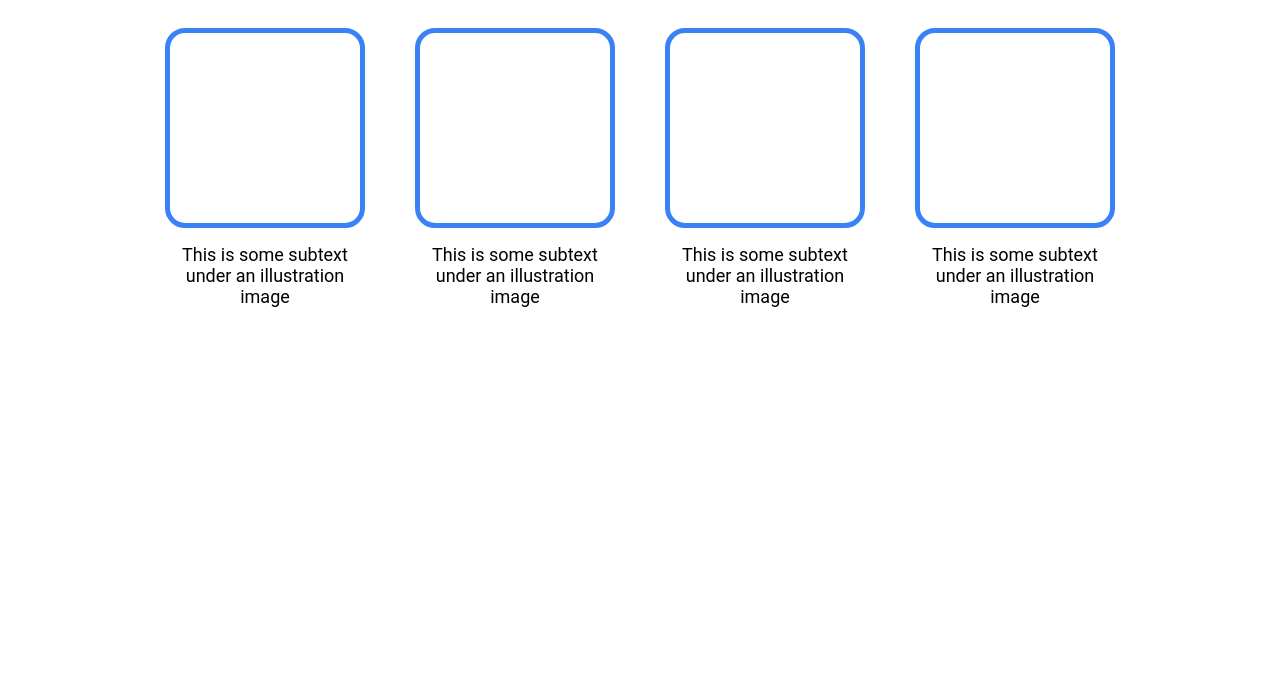
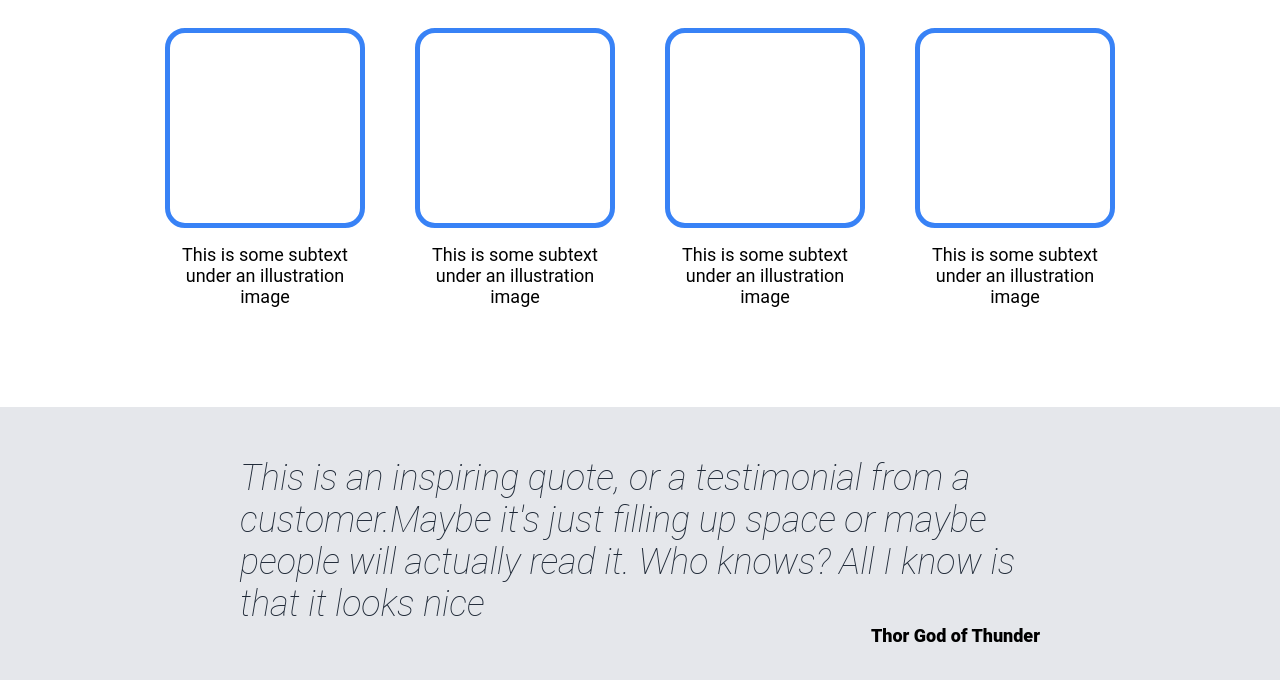
Before and after one commit to PhoenixTech2003/landing-page, a plain HTML site: page index.html in a window 1280 px wide. Shown: the part 682-1362 px from the top of the page. Before the commit the page ends 989 px from the top, so only its background shows below. Drawn offline with Linux system fonts and the light colour scheme.

Commit message:
Add quote section to index.html

```diff
--- a/index.html
+++ b/index.html
@@ -58,5 +58,12 @@
 
         </div>
 
+        <div class="testimonial-container">
+            <div class="testimonial-content">
+                <p class="quote">This is an inspiring quote, or a testimonial from a customer.Maybe it's just filling up space or maybe people will actually read it. Who knows? All I know is that it looks nice</p>
+                <p class="quoter">Thor God of Thunder</p>
+            </div>
+        </div>
+
     </body>
 </html>
--- a/styles/styles.css
+++ b/styles/styles.css
@@ -148,3 +148,33 @@ ul{
     width: 200px;
     text-align: center;
 }
+
+/*testimonial container*/
+
+.testimonial-container{
+    margin-top: 100px;
+    display: flex;
+    background-color: #E5E7EB;
+    justify-content: center;
+}
+
+.testimonial-content{
+    display: flex;
+    flex-direction: column;
+    width: 900px;
+    padding: 50px;
+}
+
+.testimonial-content .quote {
+    font-weight: 50;
+    font-size: 36px;
+    font-style: italic;
+    color: #1F2937;
+}
+
+.testimonial-content .quoter{
+    font-weight: 900;
+    font-size: 18px;
+    align-self: flex-end;
+
+}
```
